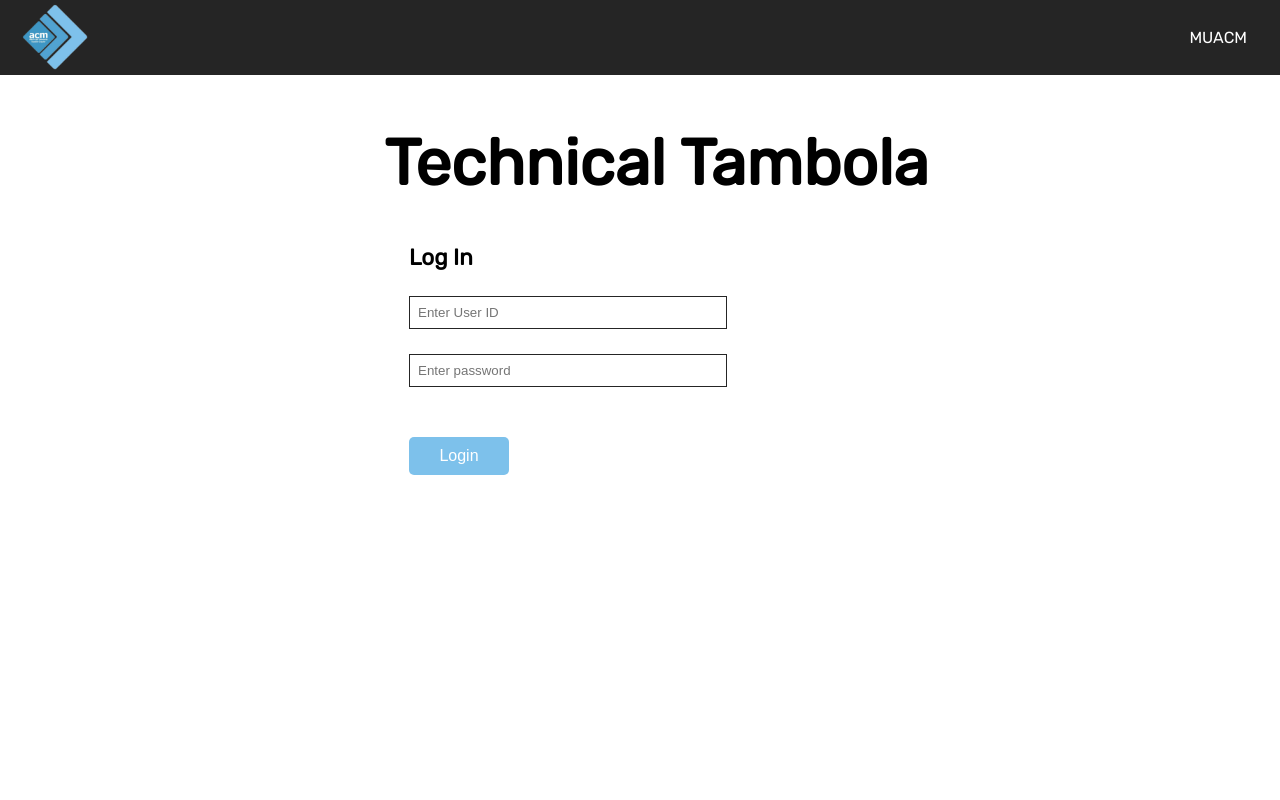
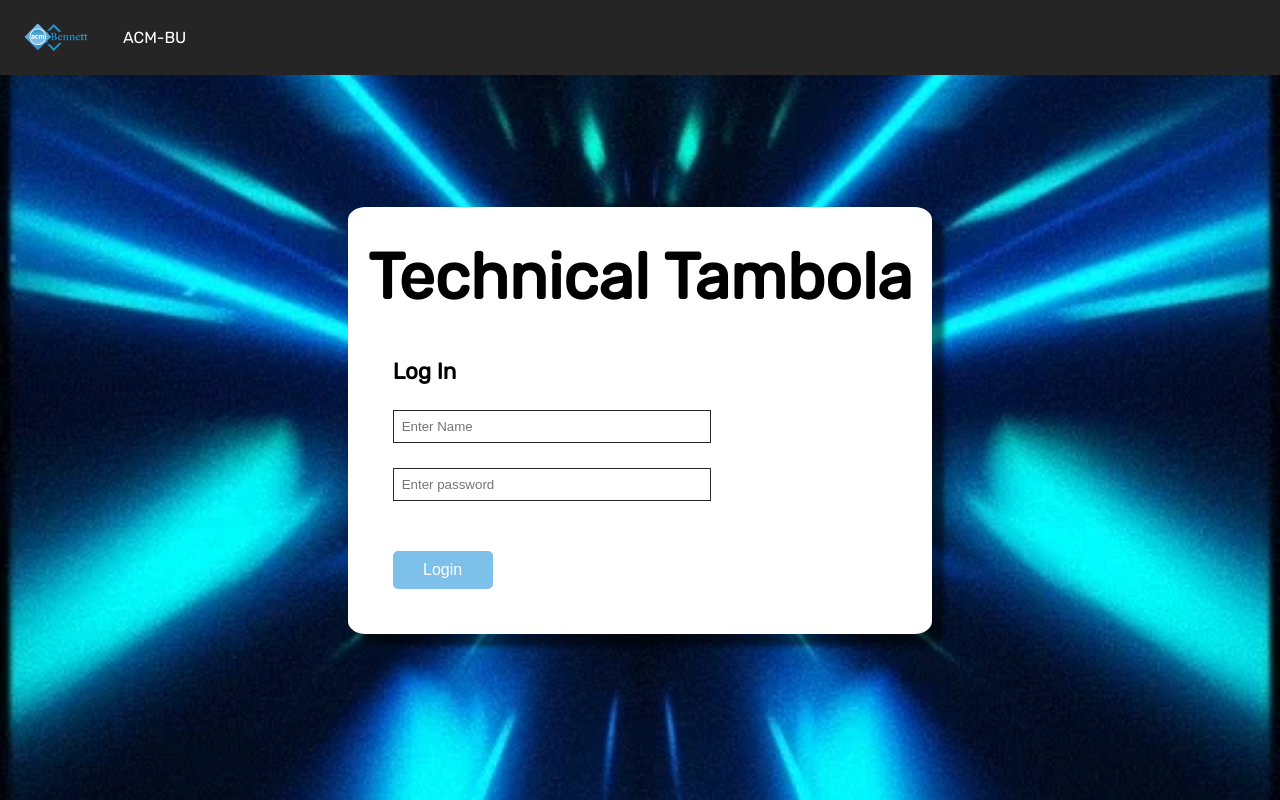
Before and after one commit to katareayush/ACM_BU_TechTambola, a React (Create React App) app in the folder frontend/: page /login in a window 1280 px wide. Built offline with nearby package versions, Linux system fonts and the light colour scheme.

Commit message:
less gooooo

```diff
--- a/frontend/src/components/LogIn/Login.css
+++ b/frontend/src/components/LogIn/Login.css
@@ -18,13 +18,27 @@ body {
 }
 
 .login {
-    margin-left: 30%;
-    margin-top: 100px;
+    display: flex;
+    align-items: center;
+    justify-content: center;
+    transform: translateY(120px);
+    margin: 12px;
+
+}
+
+.card{
+    background-color: white;
+    padding: 20px;
+    border-radius: 3%;
+    box-shadow: 12px 12px 5px rgba(0, 0, 0, 0.5);
+
+
+
 }
 
 #eventName {
     font-size: 4rem;
-    margin-top: -50px;
+    margin-top: 12px;
 }
 
 #eventHead {
--- a/frontend/src/components/LogIn/Login.js
+++ b/frontend/src/components/LogIn/Login.js
@@ -34,6 +34,7 @@ const Login = () => {
 
   return (
     <div className="login">
+      <div className="card">
       <h1 id="eventName">Technical Tambola</h1>
 
       <h1 id="login">Log In</h1>
@@ -44,7 +45,7 @@ const Login = () => {
         type="text"
         value={user}
         onChange={(e) => setUser(e.target.value)}
-        placeholder="Enter User ID"
+        placeholder="Enter Name"
       />
 
       {/* take password and store it in password state */}
@@ -60,6 +61,7 @@ const Login = () => {
       <button onClick={handlelogin} className="button" type="button">
         Login
       </button>
+      </div>
     </div>
   );
 };
--- a/frontend/src/components/Navbar/Navbar.css
+++ b/frontend/src/components/Navbar/Navbar.css
@@ -1,3 +1,17 @@
+.nav{
+    background-color: #252525;
+    width: full;
+}
+
+.nav-ul {
+    padding: 15px;
+    margin: 0;
+    background-color: #252525;
+    display: flex;
+    justify-content: space-between;
+    align-items: center;
+}
+
 .nav-ul li {
     display: inline-block;
     padding: 10px;
@@ -7,12 +21,6 @@
     color: #fff;
     padding: 5px;
     text-decoration: none;
-}
-
-.nav-ul {
-    padding: 15px;
-    margin: 0;
-    background-color: #252525;
 }
 
 .nav-right {
@@ -32,6 +40,10 @@
     background-color: transparent;
     border-color: #fff;
     border-radius: 10px;
+}
+
+.logout-container {
+    margin-left: auto;
 }
 
 #handRaiseButton {
--- a/frontend/src/components/Navbar/Navbar.js
+++ b/frontend/src/components/Navbar/Navbar.js
@@ -48,21 +48,17 @@ const Nav = () => {
                 auth ?
                     // show options to loged in player only
                     <ul className='nav-ul'>
-                        <li id='eventHead' ><Link to='/'>Technical Tambola MUACM</Link></li>
+                        <li id='eventHead' ><Link to='/'>Technical Tambola ACM-BU</Link></li>
                         <li>
                             <button id='logout' >
-                                <Link onClick={logout} to='/login'>Logout ({JSON.parse(auth).name})</Link>
+                                <Link onClick={logout} to='/login'>Logout</Link>
                             </button>
-                        </li>
-                        <li id='handRaise'>
-                            {/* get user name and time when someone calm for prize by clicking on button  */}
-                            <button id='handRaiseButton' onClick={(e) => RaiseHand(e)} type='button'>✋</button>
                         </li>
                     </ul>
                     :
                     <ul className='nav-ul nav-right'>
                         <li>
-                            <a href="https://medicaps.acm.org/index/">MUACM</a>
+                            <a href="https://medicaps.acm.org/index/">ACM-BU</a>
                         </li>
                     </ul>
             }
--- a/frontend/src/components/Ticket/Ticket.css
+++ b/frontend/src/components/Ticket/Ticket.css
@@ -20,26 +20,31 @@
     display: flex;
     justify-content: center;
     align-items: center;
-    font-size: 1rem;
-    font-weight: bold;
+    font-size: 1.25rem;
+    font-weight: bolder;
     color: #555;
     cursor: pointer;
 }
+
+
 
 .board {
     display: flex;
     justify-content: center;
     align-items: center;
+
 }
 
 .striked {
-    background-color: #f7c327;
+    background-color: #0994fe;
     color: #000;
 }
 
 @media only screen and (max-width: 786px) {
     .tambola-ticket-cell {
-        font-size: 0.4rem;
+        font-size: 0.6rem;
+        text-align: center;
+        padding: 2px;
     }
 
 }
--- a/frontend/src/index.css
+++ b/frontend/src/index.css
@@ -5,6 +5,13 @@ body {
     sans-serif;
   -webkit-font-smoothing: antialiased;
   -moz-osx-font-smoothing: grayscale;
+
+    background-image: url('./images/giphy.webp');
+    background-repeat: no-repeat;
+    background-size: cover;
+    background-position: center center;
+    background-attachment: fixed;
+
 }
 
 code {
```
Also changed, not shown: frontend/src/images/giphy.webp (added), frontend/src/images/logo.png.
